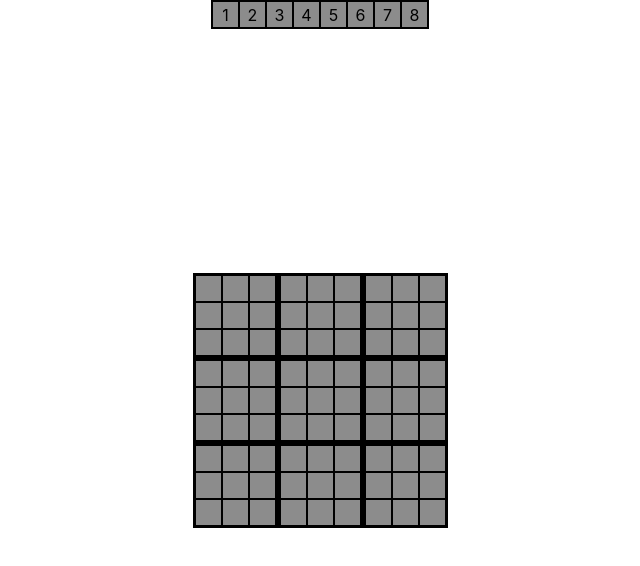
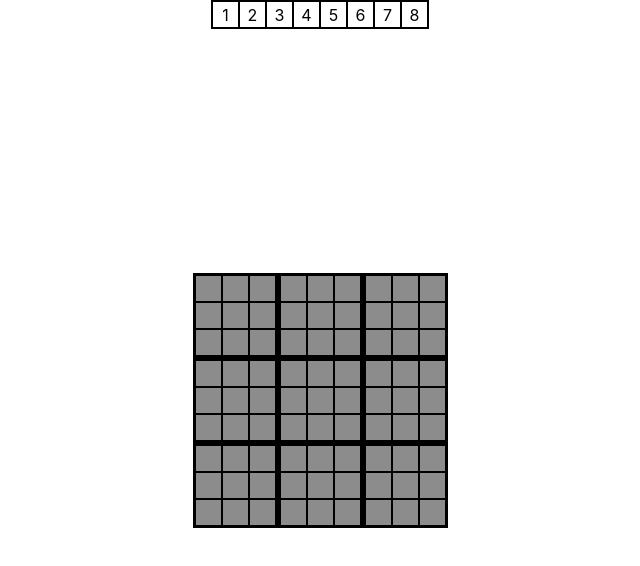
Before and after one commit to peoplestealusernames/sudoku-wave-collapse, a React (Create React App) app: page / in a window 1280 px wide. Shown: the top 566 px of the page, without its empty margins (320-960 px from the left). Built offline with nearby package versions, Linux system fonts and the light colour scheme.

Commit message:
Added selector state and change color on selector

```diff
--- a/src/App.tsx
+++ b/src/App.tsx
@@ -1,4 +1,4 @@
-import React, { useMemo } from 'react';
+import React, { useMemo, useState } from 'react';
 import logo from './logo.svg';
 import './App.css';
 
@@ -6,6 +6,8 @@ type sudokuN = 0 | 1 | 2 | 3 | 4 | 5 | 6 | 7 | 8 | 9
 
 function App() {
   const Table: sudokuN[][] = []
+
+  const [selected, setselected] = useState<sudokuN>(0)
 
   for (let row = 0; row < 9; row++) {
     Table[row] = []
@@ -18,7 +20,14 @@ function App() {
     <div className="App">
       <div style={{ position: "absolute", top: "0px", border: "1px solid black" }}>
         {[...new Array(8)].map((e, i) => {
-          return <div className='Cell' key={i}>{i + 1}</div>
+          return <div
+            className='Cell'
+            key={i}
+            style={{ backgroundColor: i + 1 === selected ? "red" : "white" }}
+            onClick={() => { setselected((i + 1) as sudokuN) }}
+          >
+            {i + 1}
+          </div>
         })}
       </div>
       <div style={{ display: "table" }}>
```
